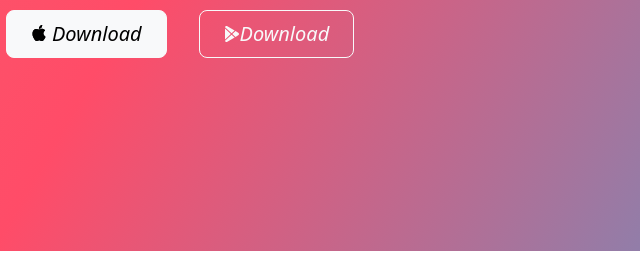
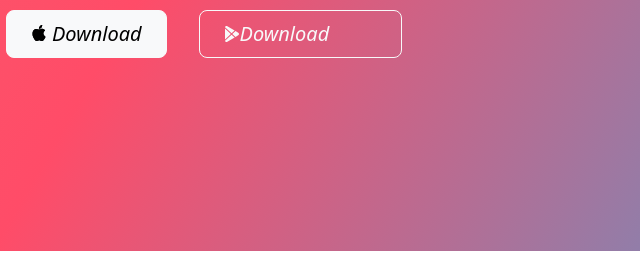
Before and after one commit to nandhakumar1812/tindog, a plain HTML site: page index.html in a window 1280 px wide. Shown: the part 439-692 px from the top of the page, 88-728 px from the left. Drawn offline with nearby package versions, Linux system fonts and the light colour scheme.

Commit message:
Update index.html

```diff
--- a/index.html
+++ b/index.html
@@ -31,7 +31,7 @@
             class="bi bi-google-play mb-1" viewBox="0 0 16 16">
             <path
             d="M14.222 9.374c1.037-.61 1.037-2.137 0-2.748L11.528 5.04 8.32 8l3.207 2.96 2.694-1.586Zm-3.595 2.116L7.583 8.68 1.03 14.73c.201 1.029 1.36 1.61 2.303 1.055l7.294-4.295ZM1 13.396V2.603L6.846 8 1 13.396ZM1.03 1.27l6.553 6.05 3.044-2.81L3.333.215C2.39-.341 1.231.24 1.03 1.27Z" />
-            </svg><i class="bi bi-google-play">Download</i></button>
+            </svg><i class="bi bi-google-play pe-5">Download</i></button>
           </div>
         </div>
       </div>
```
